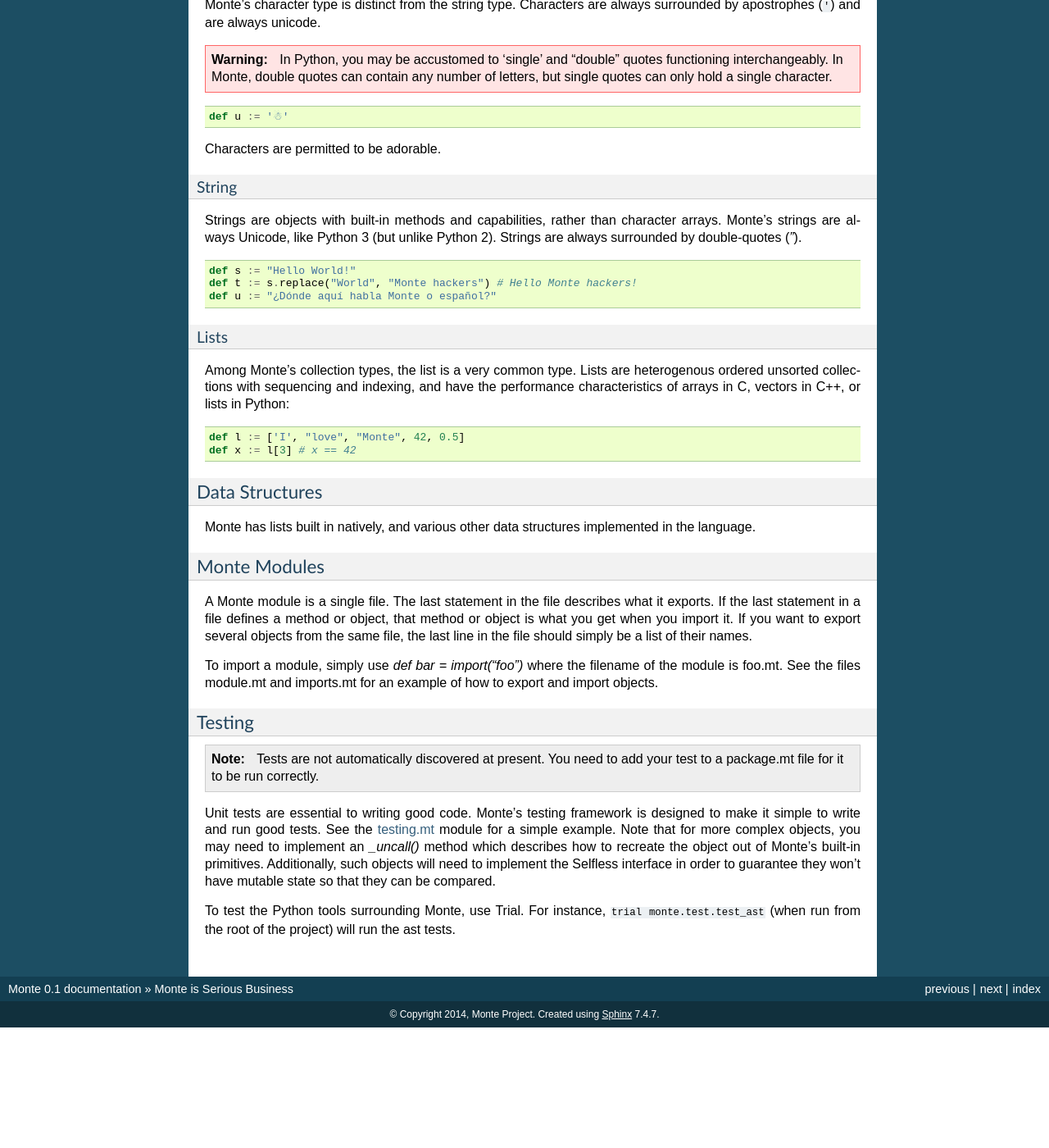
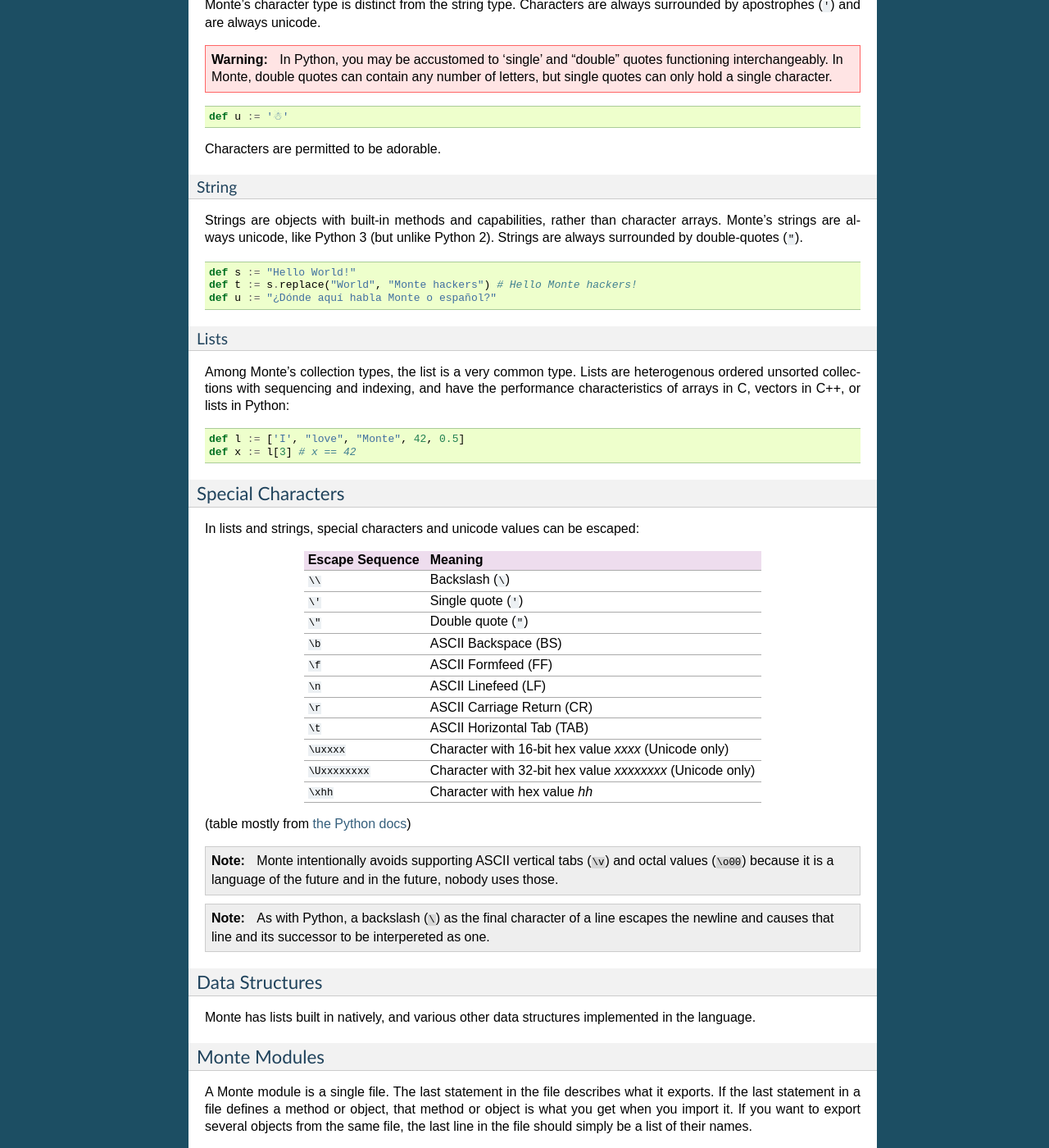
Before and after one commit to monte-language/monte, a Sphinx documentation site: the page built from docs/source/intro.rst, in a window 1280 px wide and 1400 px high, scrolled down 2770 px. Shown: the whole window at 82% size. Built offline with Sphinx 7.4.7, drawn with Linux system fonts in a browser that asks for light colours; pages that are not in the unit, such as notebooks, are missing from menus; before the commit the page ends 4023 px from its top, so only the background shows below that.

Commit message:
documentation!

```diff
--- a/docs/source/intro.rst
+++ b/docs/source/intro.rst
@@ -170,9 +170,11 @@ Char
 Monte's character type is distinct from the string type. Characters are always
 surrounded by apostrophes (``'``) and are always unicode.
 
-.. warning:: In Python, you may be accustomed to 'single' and "double" quotes
-    functioning interchangeably. In Monte, double quotes can contain any number
-    of letters, but single quotes can only hold a single character.
+.. warning::
+
+    In Python, you may be accustomed to 'single' and "double" quotes
+    functioning interchangeably. In Monte, double quotes can contain any
+    number of letters, but single quotes can only hold a single character.
 
 .. code-block:: monte
 
@@ -184,8 +186,8 @@ String
 ~~~~~~
 
 Strings are objects with built-in methods and capabilities, rather than
-character arrays. Monte's strings are always Unicode, like Python 3 (but
-unlike Python 2). Strings are always surrounded by double-quotes (`"`).
+character arrays. Monte's strings are always unicode, like Python 3 (but
+unlike Python 2). Strings are always surrounded by double-quotes (``"``).
 
 .. code-block:: monte
 
@@ -203,6 +205,54 @@ in Python::
 
     def l := ['I', "love", "Monte", 42, 0.5]
     def x := l[3] # x == 42
+
+Special Characters
+------------------
+
+In lists and strings, special characters and unicode values can be escaped:
+
++-----------------+---------------------------------+
+| Escape Sequence | Meaning                         |
++=================+=================================+
+| ``\\``          | Backslash (``\``)               |
++-----------------+---------------------------------+
+| ``\'``          | Single quote (``'``)            |
++-----------------+---------------------------------+
+| ``\"``          | Double quote (``"``)            |
++-----------------+---------------------------------+
+| ``\b``          | ASCII Backspace (BS)            |
++-----------------+---------------------------------+
+| ``\f``          | ASCII Formfeed (FF)             |
++-----------------+---------------------------------+
+| ``\n``          | ASCII Linefeed (LF)             |
++-----------------+---------------------------------+
+| ``\r``          | ASCII Carriage Return (CR)      |
++-----------------+---------------------------------+
+| ``\t``          | ASCII Horizontal Tab (TAB)      |
++-----------------+---------------------------------+
+| ``\uxxxx``      | Character with 16-bit hex value |
+|                 | *xxxx* (Unicode only)           |
++-----------------+---------------------------------+
+| ``\Uxxxxxxxx``  | Character with 32-bit hex value |
+|                 | *xxxxxxxx* (Unicode only)       |
++-----------------+---------------------------------+
+| ``\xhh``        | Character with hex value *hh*   |
++-----------------+---------------------------------+
+
+(table mostly from `the Python docs <https://docs.python.org/2/_sources/reference/lexical_analysis.txt>`_)
+
+.. note::
+
+    Monte intentionally avoids supporting ASCII vertical tabs (``\v``) and
+    octal values (``\o00``) because it is a language of the future and in the
+    future, nobody uses those.
+
+.. note::
+
+    As with Python, a backslash (``\``) as the final character of a line
+    escapes the newline and causes that line and its successor to be
+    interpereted as one.
+
 
 Data Structures
 ---------------
```
Also changed, not shown: 1 other file.
